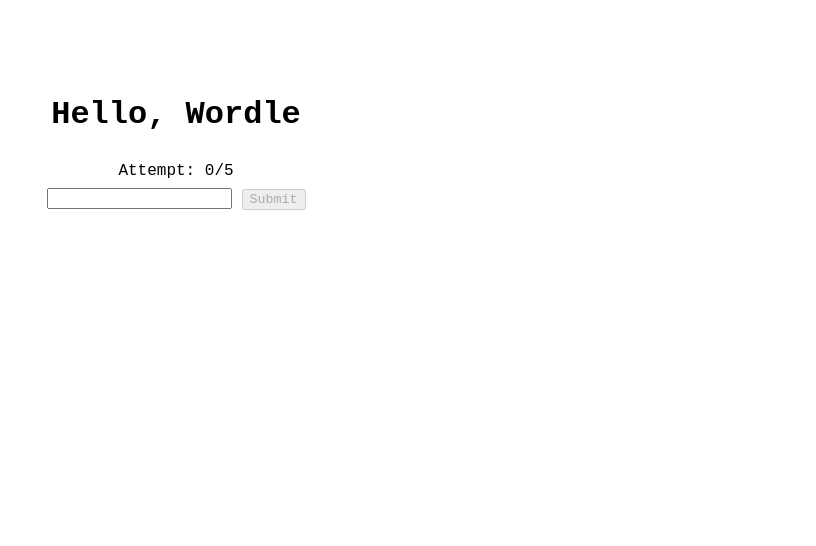
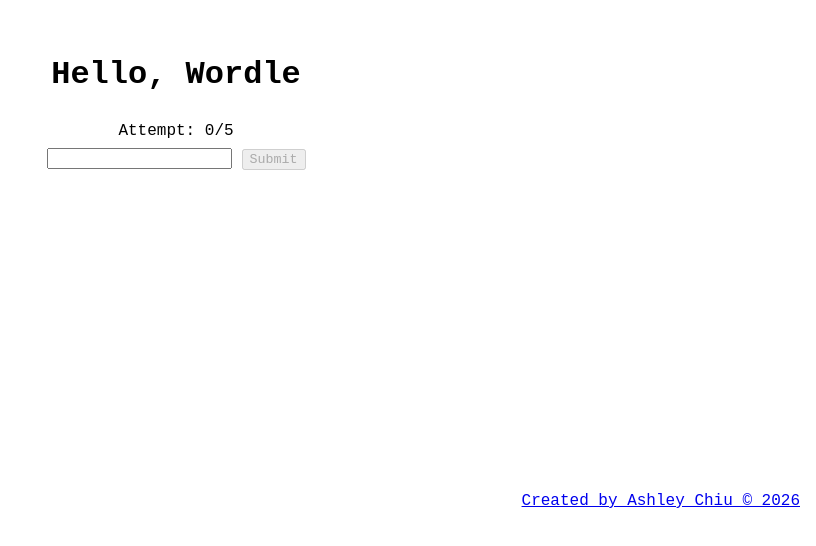
Before and after one commit to ashychiu/wordle, a React (Create React App) app: page / in a window 1280 px wide. Shown: the part 244-790 px from the top of the page, without its empty margins (464-1280 px from the left). Built offline with nearby package versions, Linux system fonts and the light colour scheme.

Commit message:
Add footer

```diff
--- a/src/App.css
+++ b/src/App.css
@@ -1,7 +1,3 @@
-.App {
-  text-align: center;
-}
-
 body,
 .button,
 .cell {
@@ -15,3 +11,9 @@ body,
 .button {
   font-weight: 500;
 }
+
+.footer {
+  display: flex;
+  justify-content: flex-end;
+  padding: 16px;
+}
--- a/src/App.js
+++ b/src/App.js
@@ -49,13 +49,14 @@ export default function App() {
   const isDisabled = attempt >= MAX_ATTEMPTS;
 
   return (
+    <>
       <div
         style={{
           display: 'flex',
           flexDirection: 'column',
           alignItems: 'center',
           justifyContent: 'center',
-        height: '100vh',
+          height: '90vh',
           gap: '8px',
         }}
       >
@@ -131,5 +132,11 @@ export default function App() {
           ))}
         </div>
       </div>
+      <footer className="footer">
+        <a href="https://github.com/ashychiu/" target="_blank" rel="noreferrer">
+          <span>Created by Ashley Chiu © 2026</span>
+        </a>
+      </footer>
+    </>
   );
 }
```
Also changed, not shown: src/logo.svg (deleted). Lines whose indentation alone changed are shown as unchanged.
